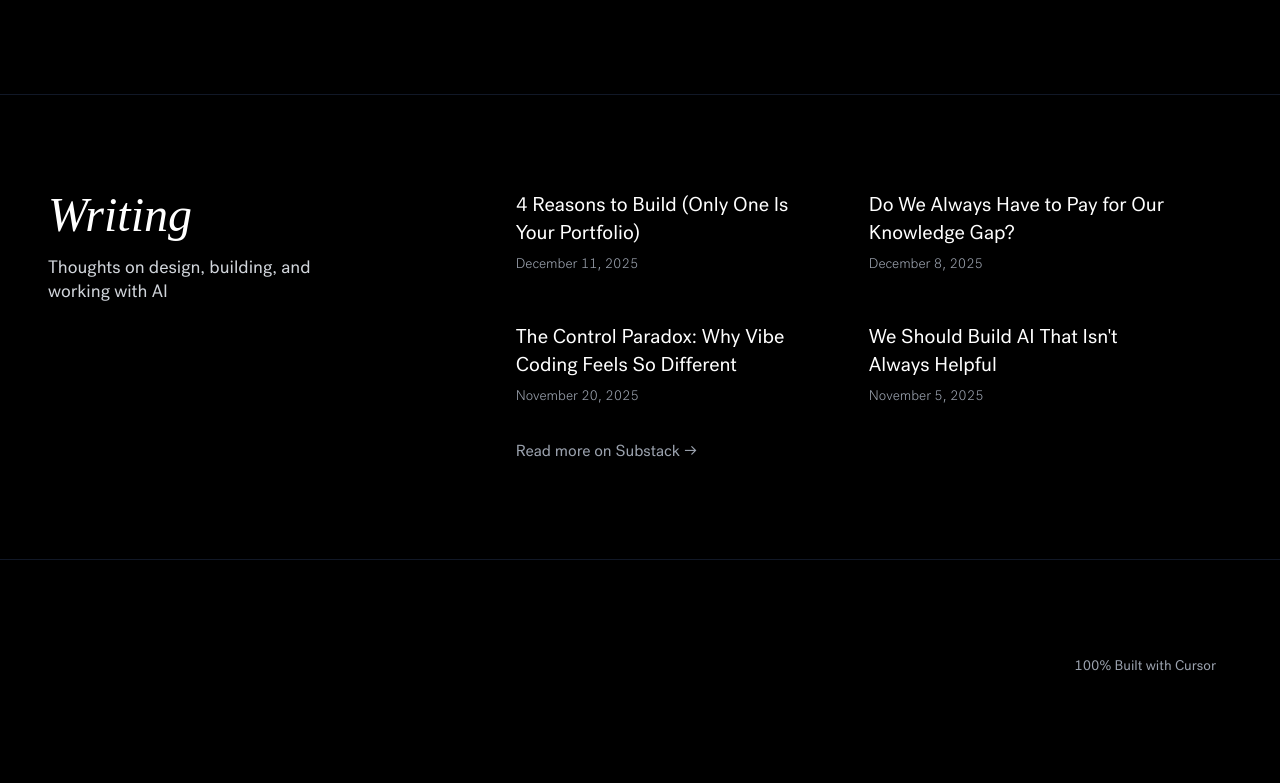
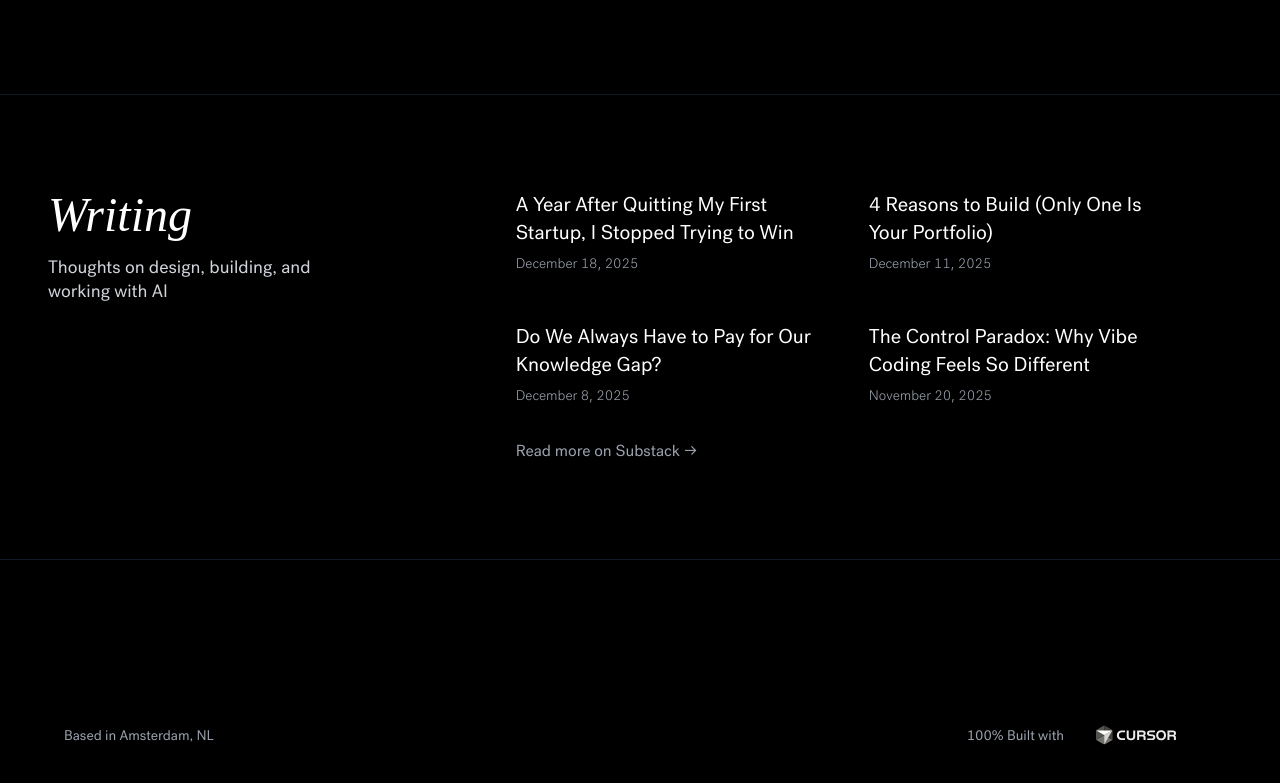
Before and after one commit to yaozhou5/portfolio2025, a Next.js app: page / in a window 1280 px wide. Shown: the part 3188-3971 px from the top of the page. Built offline with nearby package versions, Linux system fonts and the light colour scheme; a web font is replaced by a local one.

Commit message:
Initial commit - Portfolio ready for deployment

```diff
--- a/app/page.tsx
+++ b/app/page.tsx
@@ -39,6 +39,11 @@ export default function Home() {
 
   const articles = [
     {
+      title: "A Year After Quitting My First Startup, I Stopped Trying to Win",
+      date: "December 18, 2025",
+      link: "https://substack.com/home/post/p-182023523",
+    },
+    {
       title: "4 Reasons to Build (Only One Is Your Portfolio)",
       date: "December 11, 2025",
       link: "https://open.substack.com/pub/byshay/p/4-reasons-to-build-only-one-is-your?r=5bh8rr&utm_campaign=post&utm_medium=web",
@@ -52,11 +57,6 @@ export default function Home() {
       title: "The Control Paradox: Why Vibe Coding Feels So Different",
       date: "November 20, 2025",
       link: "https://byshay.substack.com/p/the-control-paradox-why-vibe-coding",
-    },
-    {
-      title: "We Should Build AI That Isn't Always Helpful",
-      date: "November 5, 2025",
-      link: "https://open.substack.com/pub/byshay/p/we-should-build-ai-that-isnt-always?utm_campaign=post-expanded-share&utm_medium=web",
     },
   ];
 
@@ -74,7 +74,7 @@ export default function Home() {
       description: "Decode Dutch street names so you'll never get lost again.",
       keyTech: "Lovable",
       date: "Oct 2025",
-      link: "#",
+      link: "https://straatology.nl/",
       image: "/straatology.png",
     },
     {
@@ -620,10 +620,24 @@ export default function Home() {
       {/* Footer */}
       <footer className="px-6 py-16 md:py-24 lg:px-12 border-t border-gray-900">
         <div className="max-w-6xl mx-auto">
-          <div className="flex justify-end">
+          <div className="flex justify-between items-center">
+            {/* Left side - Location */}
+            <p className="text-gray-400 text-sm whitespace-nowrap" style={{ fontFamily: "'Post Grotesk', sans-serif", fontWeight: 400 }}>
+              Based in Amsterdam, NL
+            </p>
             {/* Right side - Built with Cursor */}
-            <p className="text-gray-400 text-sm whitespace-nowrap" style={{ fontFamily: "'Post Grotesk', sans-serif", fontWeight: 400 }}>
-              100% Built with Cursor
+            <p className="text-gray-400 text-sm whitespace-nowrap flex items-center" style={{ fontFamily: "'Post Grotesk', sans-serif", fontWeight: 400, gap: '0px' }}>
+              <span>100% Built with</span>
+              <img
+                src="/Cursor-brand-logo-2.svg"
+                alt="Cursor"
+                className="inline-block w-40 h-40"
+                style={{
+                  backgroundColor: 'transparent',
+                  mixBlendMode: 'normal',
+                  marginLeft: '-8px'
+                }}
+              />
             </p>
           </div>
         </div>
```
Also changed, not shown: public/Cursor-brand-logo-2.svg (added).
